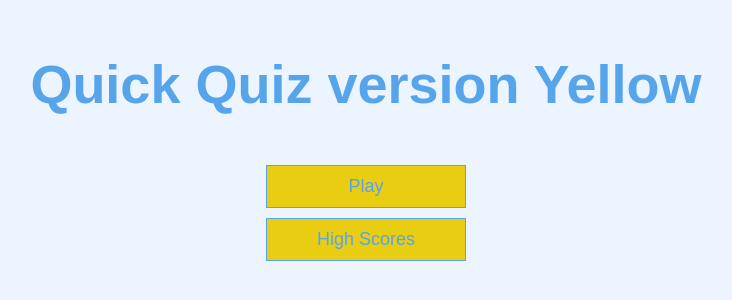
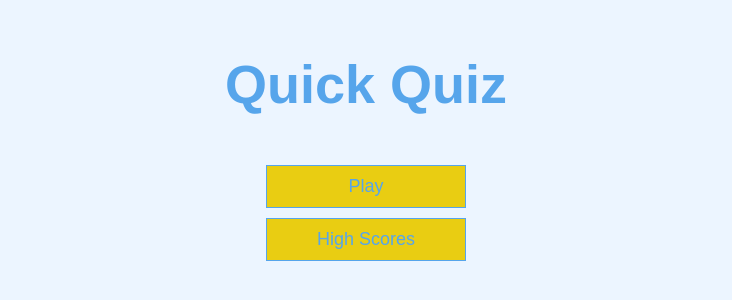
Before and after one commit to H-Vasq/Coursework-Proj04-Quiz, a plain HTML site: page index.html in a window 1280 px wide. Shown: the part 238-538 px from the top of the page, without its empty margins (274-1006 px from the left). Drawn offline with Linux system fonts and the light colour scheme.

Commit message:
Update index.html

```diff
--- a/index.html
+++ b/index.html
@@ -10,12 +10,10 @@
 <body>
     <div class="container">
         <div id="home" class="flex-center flex-column">
-            <h1>Quick Quiz version Yellow</h1>
+            <h1>Quick Quiz</h1>
             <a class="btn"href="#">Play</a>
             <a class="btn"href="#">High Scores</a>
         </div>
     </div>
 </body>
 </html>
-
-<!-- re-save04 -->
```
